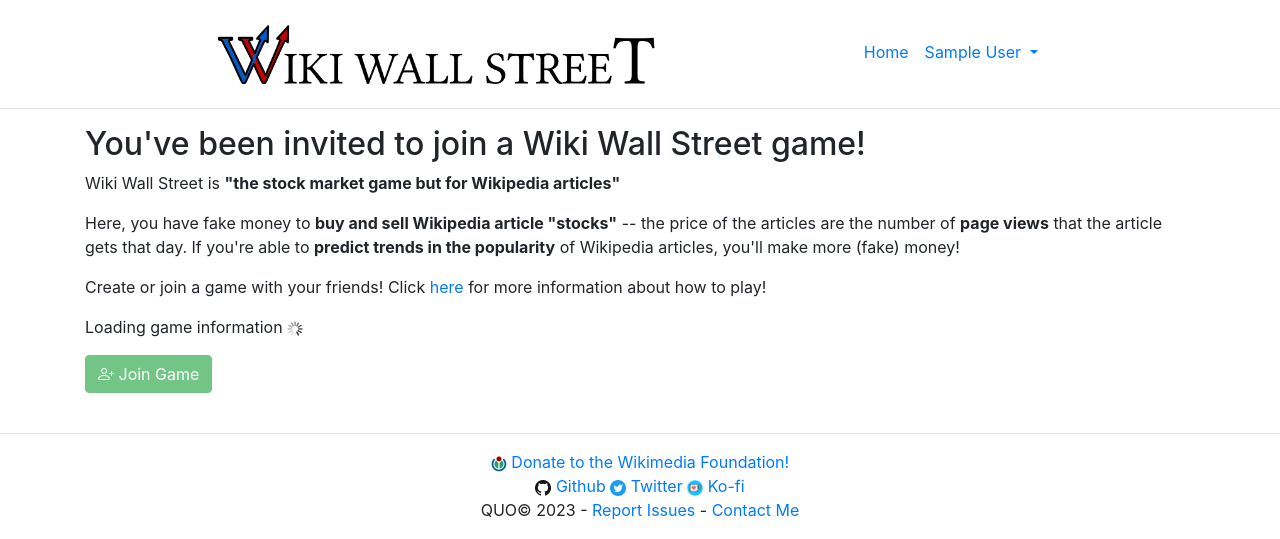
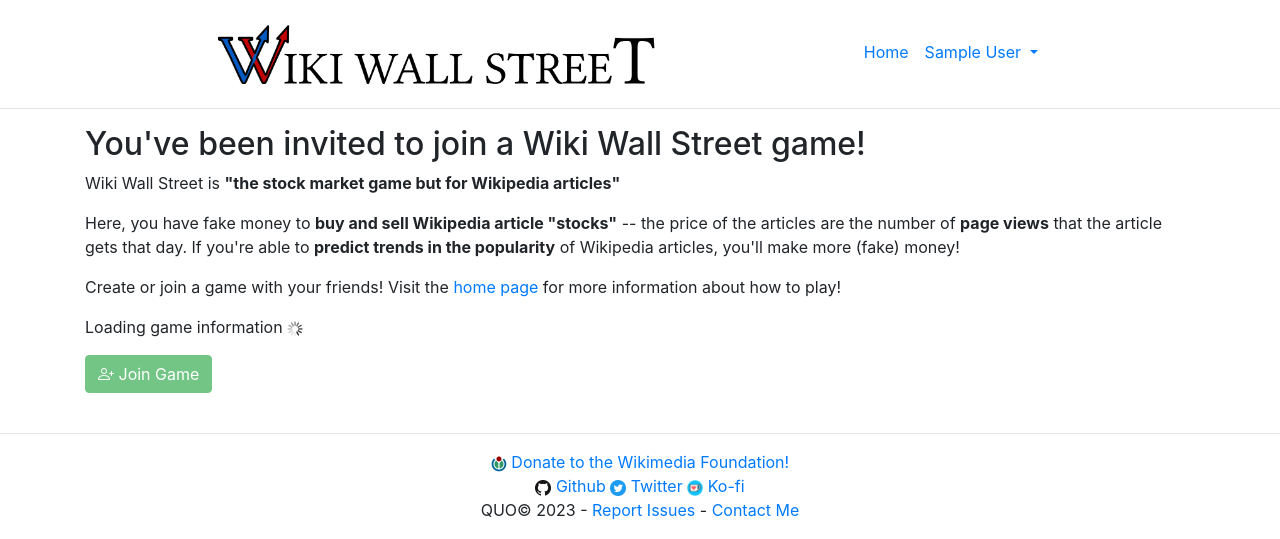
Before and after one commit to quoctran98/Wiki-Wall-Street, a Flask app: template server/templates/invite.html in a window 1280 px wide. Shown: the top 539 px of the page. Run offline with Flask 2, Linux system fonts and the light colour scheme; the visitor is signed in with stand-in values (Sample User, id 1); the template is opened without the code that fills it: most values are stand-ins (such as "Sample title", 1, 10 or a date in 2020); a database or web service that is not in the repository returns one stand-in record (values such as "Sample title"); data that the repository does not hold is empty; parts of the project's set-up code (start-up, migrations or seed data) failed here and were passed over; some libraries are stand-ins or nearby versions.

Commit message:
Fixed link in invite page

```diff
--- a/server/templates/invite.html
+++ b/server/templates/invite.html
@@ -16,7 +16,7 @@
   If you're able to <b>predict trends in the popularity</b> of Wikipedia articles, you'll make more (fake) money!
 </p>
 <p>
-  Create or join a game with your friends! Click <a href="{{ url_for('main.help') }}">here</a> for more information about how to play!
+  Create or join a game with your friends! Visit the <a href="{{ url_for('main.index') }}">home page</a> for more information about how to play!
 </p>
 
 <div id="game-information">
```
